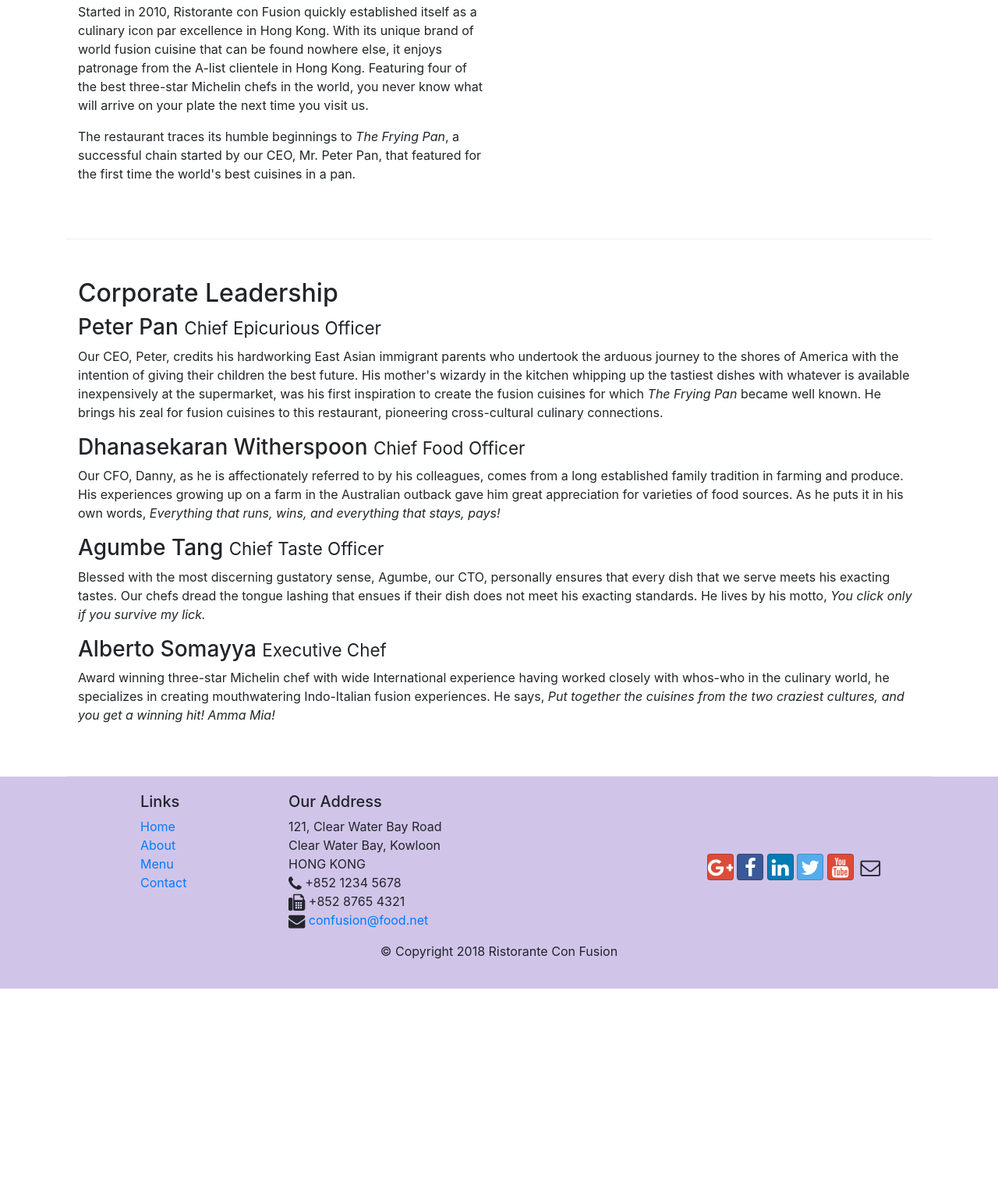
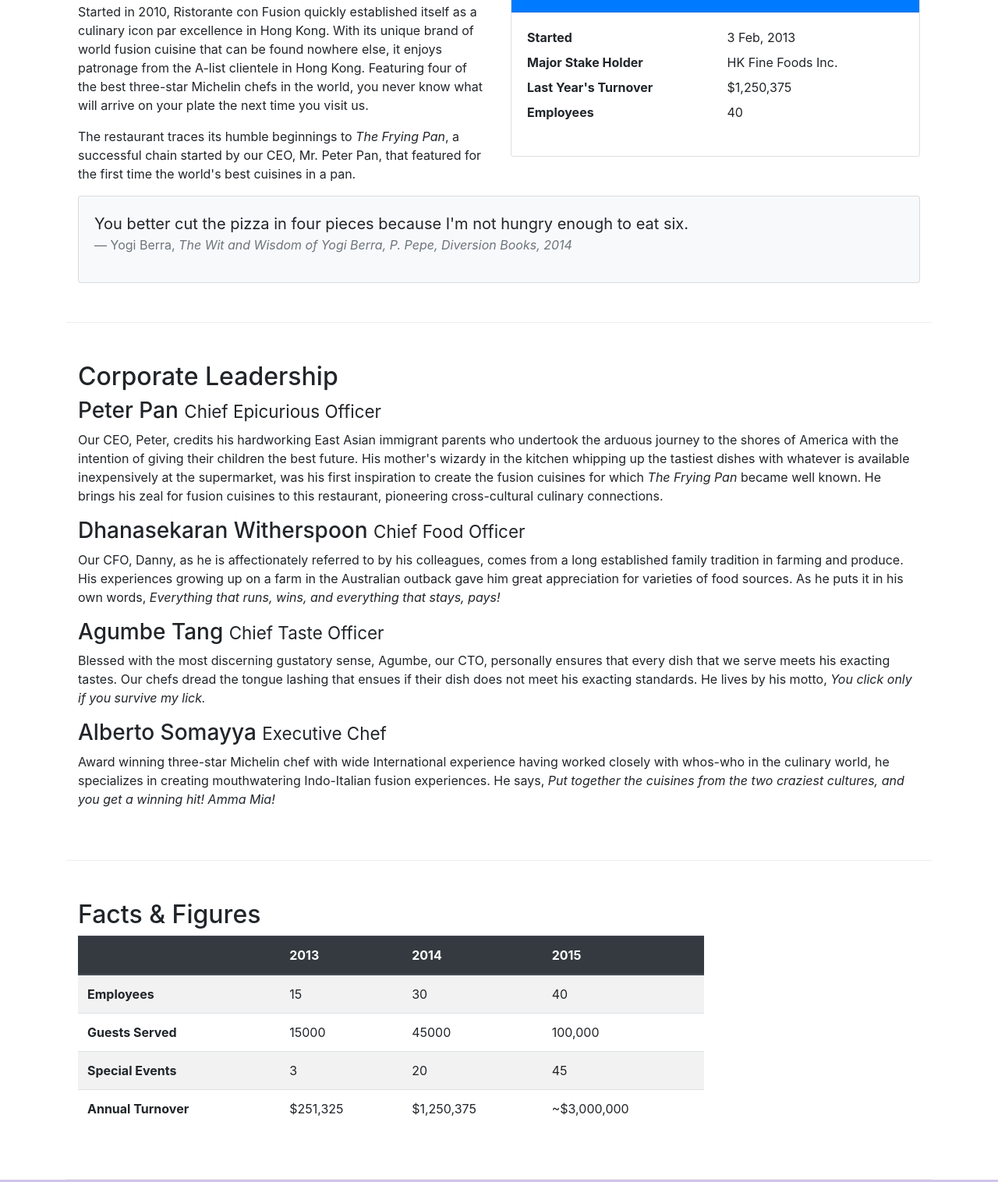
Before and after one commit to sugandha27/Ristorante, a website: page aboutus.html in a window 1280 px wide. Shown: the part 558-2074 px from the top of the page at 78% size. Before the commit the page ends 1826 px from the top, so only its background shows below. Drawn offline with nearby package versions, Linux system fonts and the light colour scheme.

Commit message:
tables & cards

```diff
--- a/aboutus.html
+++ b/aboutus.html
@@ -63,10 +63,36 @@
                 <p>Started in 2010, Ristorante con Fusion quickly established itself as a culinary icon par excellence in Hong Kong. With its unique brand of world fusion cuisine that can be found nowhere else, it enjoys patronage from the A-list clientele in Hong Kong.  Featuring four of the best three-star Michelin chefs in the world, you never know what will arrive on your plate the next time you visit us.</p>
                 <p>The restaurant traces its humble beginnings to <em>The Frying Pan</em>, a successful chain started by our CEO, Mr. Peter Pan, that featured for the first time the world's best cuisines in a pan.</p>
             </div>
-            <div>
+            <div class="col-sm">
+                <div class="card">
+                    <h3 class="card-header bg-primary text-white">Facts At a Glance</h3>
+                    <div class="card-body">
+                        <dl class="row">
+                            <dt class="col-6">Started</dt>
+                            <dd class="col-6">3 Feb, 2013</dd>
+                            <dt class="col-6">Major Stake Holder</dt>
+                            <dd class="col-6">HK Fine Foods Inc.</dd>
+                            <dt class="col-6">Last Year's Turnover</dt>
+                            <dd class="col-6">$1,250,375</dd>
+                            <dt class="col-6">Employees</dt>
+                            <dd class="col-6">40</dd>
+                        </dl>
+                    </div>
+                </div>
+            </div>
+            <div class="col-12">
+                <div class="card card-body bg-light">
+                    <blockquote class="blockquote">
+                        <p class="mb-0">You better cut the pizza in four pieces because
+                            I'm not hungry enough to eat six.</p>
+                        <footer class="blockquote-footer">Yogi Berra,
+                            <cite title="Source Title">The Wit and Wisdom of Yogi Berra,
+                            P. Pepe, Diversion Books, 2014</cite>
+                        </footer>
+                    </blockquote>
+                </div>
             </div>
         </div>
-
 
         <div class="row row-content">
             <div class="col-12 col-sm">
@@ -90,7 +116,50 @@
                     </div>
                 </div>
        </div>
-
+       <div class="row row-content">
+        <div class="col-12 col-sm-9">
+            <h2>Facts &amp; Figures</h2>
+            <div class="table-responsive">
+                <table class="table table-striped">
+                    <thead class="thead-dark">
+                        <tr>
+                            <th>&nbsp;</th>
+                            <th>2013</th>
+                            <th>2014</th>
+                            <th>2015</th>
+                        </tr>
+                    </thead>
+                    <tbody>
+                        <tr>
+                            <th>Employees</th>
+                            <td>15</td>
+                            <td>30</td>
+                            <td>40</td>
+                        </tr>
+                        <tr>
+                            <th>Guests Served</th>
+                            <td>15000</td>
+                            <td>45000</td>
+                            <td>100,000</td>
+                        </tr>
+                        <tr>
+                            <th>Special Events</th>
+                            <td>3</td>
+                            <td>20</td>
+                            <td>45</td>
+                        </tr>
+                        <tr>
+                            <th>Annual Turnover</th>
+                            <td>$251,325</td>
+                            <td>$1,250,375</td>
+                            <td>~$3,000,000</td>
+                        </tr>
+                    </tbody>
+                </table>
+            </div>
+        </div>
+        <div class="col-12 col-sm-3"></div>
+    </div>
     </div>
 
     <footer class="footer">
```
